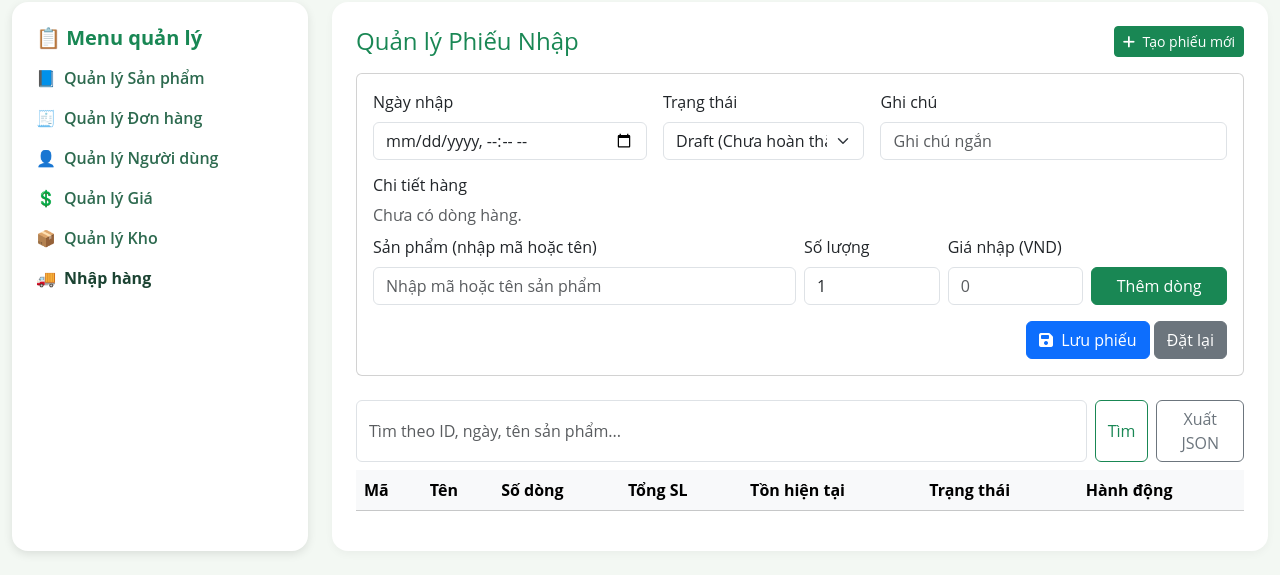
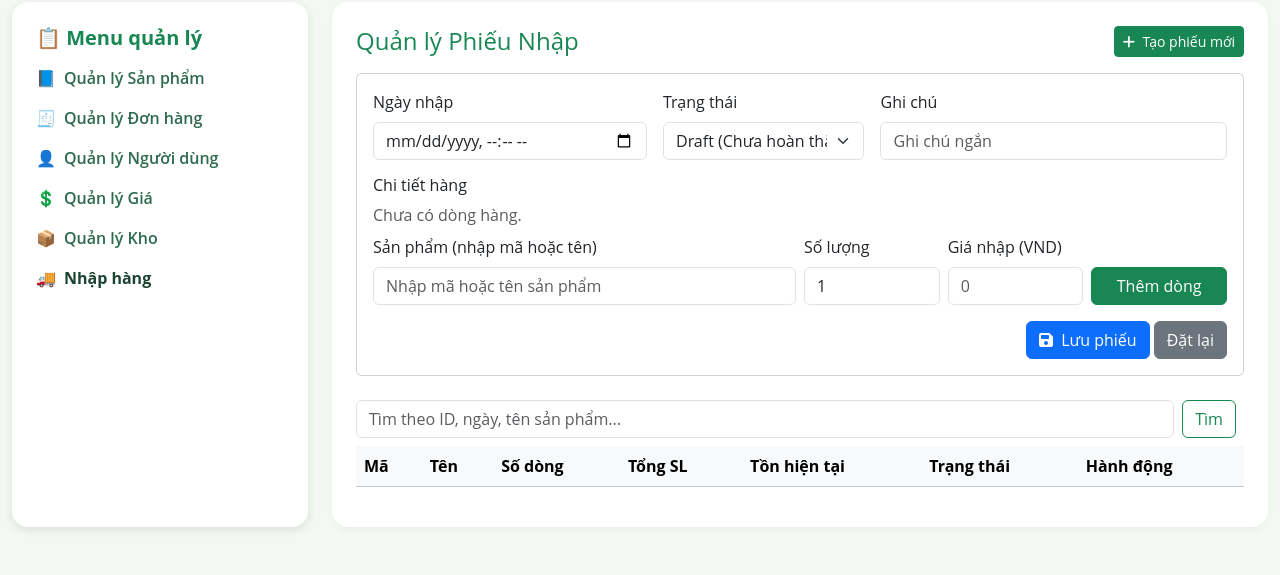
Before and after one commit to hoangquan1011/web-ban-sach, a plain HTML site: page admin/import.html in a window 1280 px wide. Shown: the part 226-801 px from the top of the page. Drawn offline with nearby package versions, Linux system fonts and the light colour scheme.

Commit message:
Update import.html

```diff
--- a/admin/import.html
+++ b/admin/import.html
@@ -138,7 +138,7 @@
             <div class="d-flex mb-2">
               <input id="qReceipts" class="form-control me-2" placeholder="Tìm theo ID, ngày, tên sản phẩm...">
               <button id="searchReceipts" class="btn btn-outline-success me-2">Tìm</button>
-              <button id="exportReceipts" class="btn btn-outline-secondary">Xuất JSON</button>
+            <!-- <button id="exportReceipts" class="btn btn-outline-secondary">Xuất JSON</button> -->
             </div>
 
             <div class="table-responsive">
```
